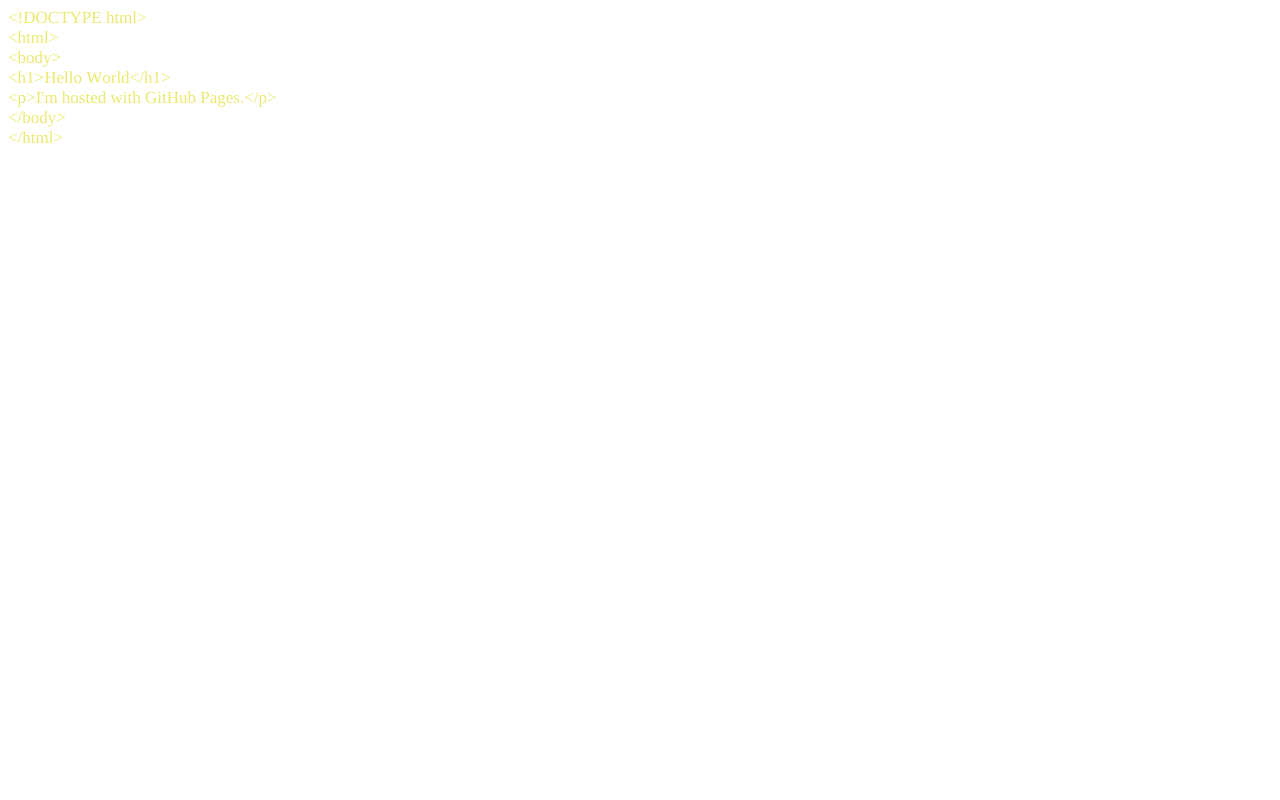
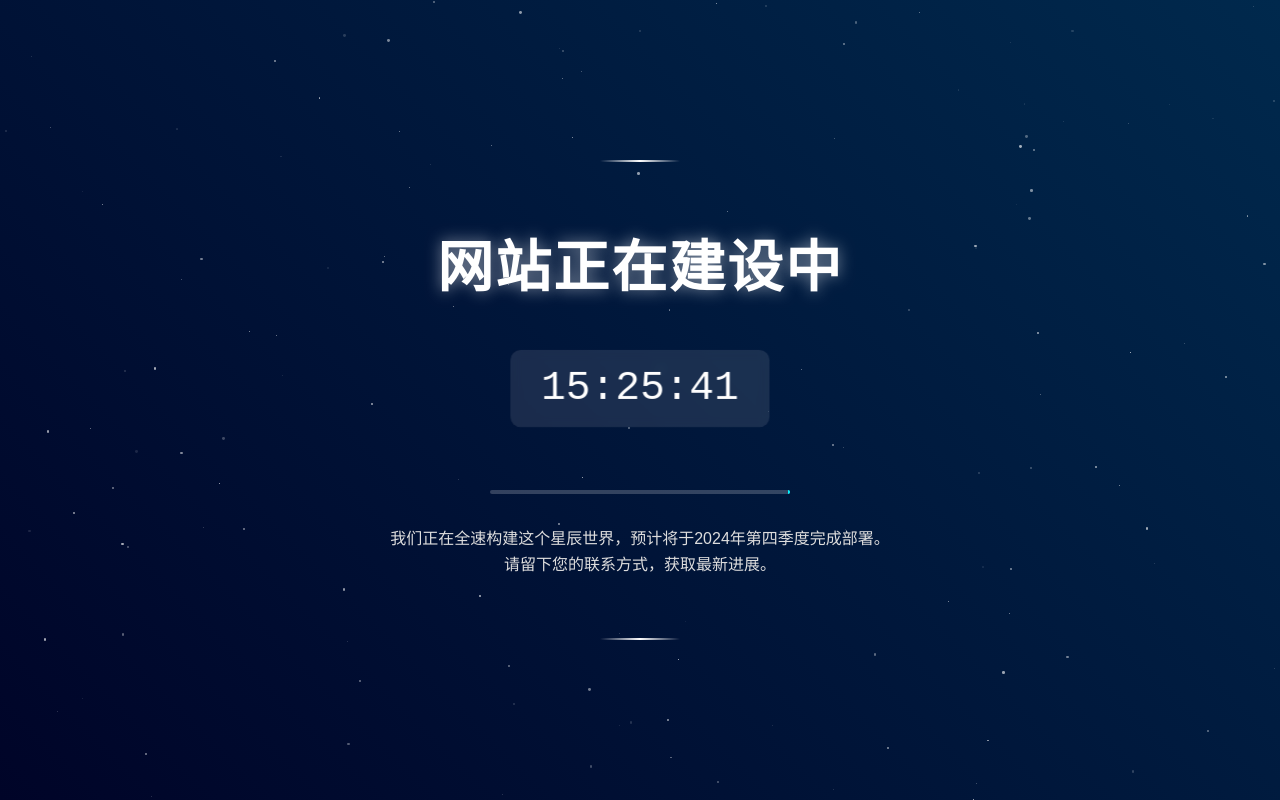
Before and after one commit to sz20000/bict, a plain HTML site: page index.html in a window 1280 px wide. Drawn offline with Linux system fonts and the light colour scheme.

Commit message:
index.html

```diff
--- a/index.html
+++ b/index.html
@@ -1,23 +1,186 @@
-<!DOCTYPE html PUBLIC "-//W3C//DTD HTML 4.01//EN" "http://www.w3.org/TR/html4/strict.dtd">
-<html>
+<!DOCTYPE html>
+<html lang="zh-CN">
 <head>
-  <meta http-equiv="Content-Type" content="text/html; charset=utf-8">
-  <meta http-equiv="Content-Style-Type" content="text/css">
-  <title></title>
-  <meta name="Generator" content="Cocoa HTML Writer">
-  <meta name="CocoaVersion" content="1894">
-  <style type="text/css">
-    p.p1 {margin: 0.0px 0.0px 0.0px 0.0px; line-height: 20.0px; font: 17.0px Times; color: #eae96f; -webkit-text-stroke: #eae96f}
-    span.s1 {font-kerning: none}
-  </style>
+    <meta charset="UTF-8">
+    <meta name="viewport" content="width=device-width, initial-scale=1.0">
+    <title>网站建设中 | 星辰之旅</title>
+    <style>
+        * {
+            margin: 0;
+            padding: 0;
+            box-sizing: border-box;
+        }
+
+        body {
+            min-height: 100vh;
+            background: linear-gradient(45deg, #000428, #00294d);
+            font-family: 'Arial', sans-serif;
+            overflow: hidden;
+            position: relative;
+        }
+
+        .stars {
+            position: fixed;
+            width: 100%;
+            height: 100%;
+            pointer-events: none;
+        }
+
+        .container {
+            position: relative;
+            z-index: 1;
+            display: flex;
+            flex-direction: column;
+            align-items: center;
+            justify-content: center;
+            min-height: 100vh;
+            color: white;
+            text-align: center;
+            padding: 20px;
+        }
+
+        h1 {
+            font-size: 3.5rem;
+            margin-bottom: 1rem;
+            letter-spacing: 2px;
+            text-shadow: 0 0 15px rgba(255,255,255,0.5);
+        }
+
+        .time {
+            font-size: 2.5rem;
+            font-family: 'Courier New', monospace;
+            margin: 2rem 0;
+            animation: heartbeat 1.2s infinite;
+            position: relative;
+            padding: 15px 30px;
+            background: rgba(255,255,255,0.1);
+            border-radius: 10px;
+            backdrop-filter: blur(5px);
+        }
+
+        @keyframes heartbeat {
+            0% { transform: scale(1); }
+            50% { transform: scale(1.05); }
+            100% { transform: scale(1); }
+        }
+
+        .status {
+            max-width: 600px;
+            margin: 0 auto;
+            line-height: 1.6;
+            color: #ddd;
+        }
+
+        .progress-bar {
+            width: 300px;
+            height: 4px;
+            background: rgba(255,255,255,0.2);
+            margin: 2rem 0;
+            border-radius: 2px;
+            overflow: hidden;
+        }
+
+        .progress {
+            width: 45%;
+            height: 100%;
+            background: linear-gradient(90deg, #00f2fe, #4facfe);
+            animation: progress 2s infinite;
+        }
+
+        @keyframes progress {
+            0% { transform: translateX(-100%); }
+            100% { transform: translateX(300%); }
+        }
+
+        .decor-line {
+            position: absolute;
+            width: 80px;
+            height: 2px;
+            background: linear-gradient(90deg, transparent, #fff, transparent);
+        }
+
+        .decor-line.top {
+            top: 20%;
+            left: 50%;
+            transform: translateX(-50%);
+        }
+
+        .decor-line.bottom {
+            bottom: 20%;
+            left: 50%;
+            transform: translateX(-50%);
+        }
+    </style>
 </head>
 <body>
-<p class="p1"><span class="s1">&lt;!DOCTYPE html&gt;</span></p>
-<p class="p1"><span class="s1">&lt;html&gt;</span></p>
-<p class="p1"><span class="s1">&lt;body&gt;</span></p>
-<p class="p1"><span class="s1">&lt;h1&gt;Hello World&lt;/h1&gt;</span></p>
-<p class="p1"><span class="s1">&lt;p&gt;I'm hosted with GitHub Pages.&lt;/p&gt;</span></p>
-<p class="p1"><span class="s1">&lt;/body&gt;</span></p>
-<p class="p1"><span class="s1">&lt;/html&gt;</span></p>
+    <div class="stars" id="stars"></div>
+
+    <div class="container">
+        <div class="decor-line top"></div>
+
+        <h1>网站正在建设中</h1>
+        <div class="time" id="time"></div>
+        <div class="progress-bar">
+            <div class="progress"></div>
+        </div>
+        <p class="status">我们正在全速构建这个星辰世界，预计将于2024年第四季度完成部署。<br>请留下您的联系方式，获取最新进展。</p>
+
+        <div class="decor-line bottom"></div>
+    </div>
+
+    <script>
+        // 创建星空背景
+        function createStars() {
+            const stars = document.getElementById('stars');
+            for (let i = 0; i < 150; i++) {
+                const star = document.createElement('div');
+                star.style.position = 'absolute';
+                star.style.left = Math.random() * 100 + '%';
+                star.style.top = Math.random() * 100 + '%';
+                star.style.width = Math.random() * 3 + 'px';
+                star.style.height = star.style.width;
+                star.style.backgroundColor = 'white';
+                star.style.borderRadius = '50%';
+                star.style.opacity = Math.random();
+                star.style.animation = `twinkle ${2 + Math.random() * 3}s infinite`;
+                stars.appendChild(star);
+            }
+        }
+
+        // 更新时间显示
+        function updateTime() {
+            const now = new Date();
+            const timeString = now.toLocaleTimeString('zh-CN', {
+                hour12: false,
+                hour: '2-digit',
+                minute: '2-digit',
+                second: '2-digit'
+            });
+            document.getElementById('time').textContent = timeString;
+        }
+
+        // 星空闪烁动画
+        const style = document.createElement('style');
+        style.textContent = `
+            @keyframes twinkle {
+                0%, 100% { opacity: ${Math.random() * 0.7}; }
+                50% { opacity: ${Math.random() * 0.2}; }
+            }
+        `;
+        document.head.appendChild(style);
+
+        // 初始化
+        createStars();
+        setInterval(updateTime, 1000);
+        updateTime();
+
+        // 添加视差效果
+        document.addEventListener('mousemove', (e) => {
+            const x = e.clientX / window.innerWidth - 0.5;
+            const y = e.clientY / window.innerHeight - 0.5;
+            document.querySelector('.container').style.transform =
+                `translate(${x * 20}px, ${y * 20}px)`;
+        });
+    </script>
 </body>
 </html>
```
